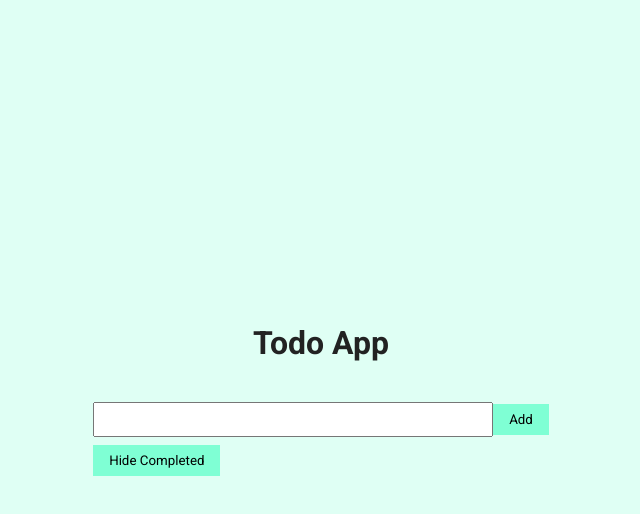
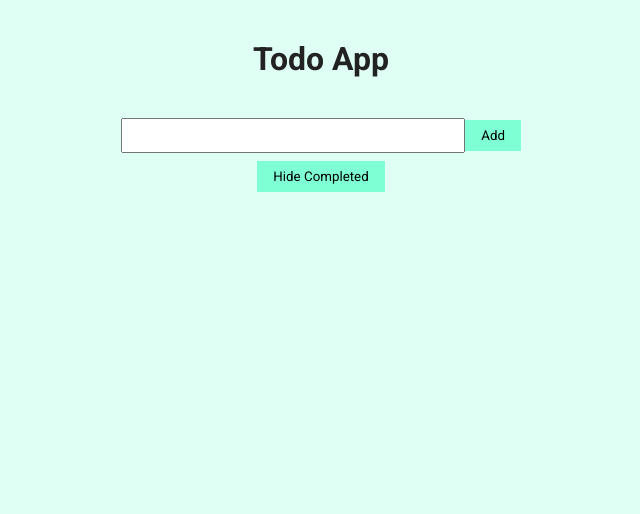
Before and after one commit to HodekaRehan/todo-app-vuejs, a plain HTML site: page index.html in a window 1280 px wide. Shown: the whole page, without its empty margins (319-959 px from the left). Drawn offline with nearby package versions, Linux system fonts and the light colour scheme.

Commit message:
changes made

```diff
--- a/style.css
+++ b/style.css
@@ -7,10 +7,11 @@
 body {
   font-family: "Roboto", sans-serif;
   color: #222;
-  display: grid;
-  place-items: center;
-  min-height: 100vh;
+  width: 400px;
+  margin: 0 auto;
+  min-height: calc(100vh - 2.5rem);
   background-color: rgb(223, 255, 244);
+  text-align: center;
 }
 
 form,
@@ -35,8 +36,7 @@ li button {
 }
 
 h1 {
-  text-align: center;
-  margin-bottom: 2.5rem;
+  margin: 2.5rem 0;
 }
 
 input[type="text"] {
```
